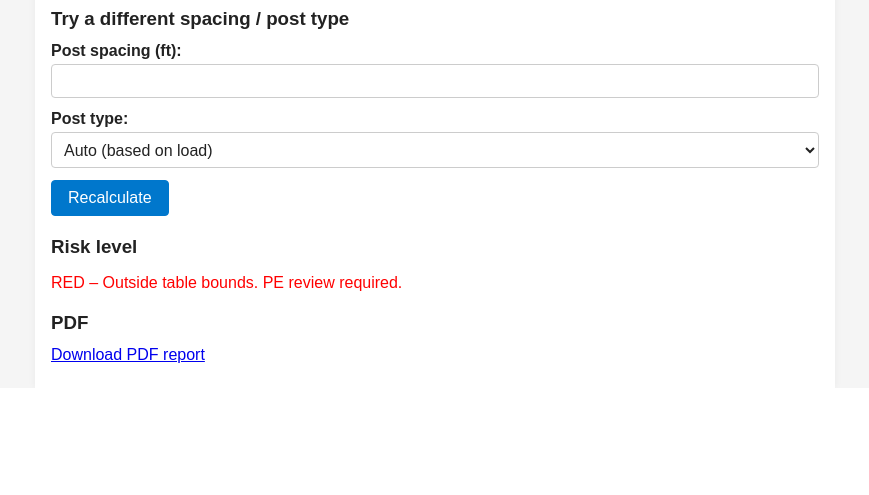
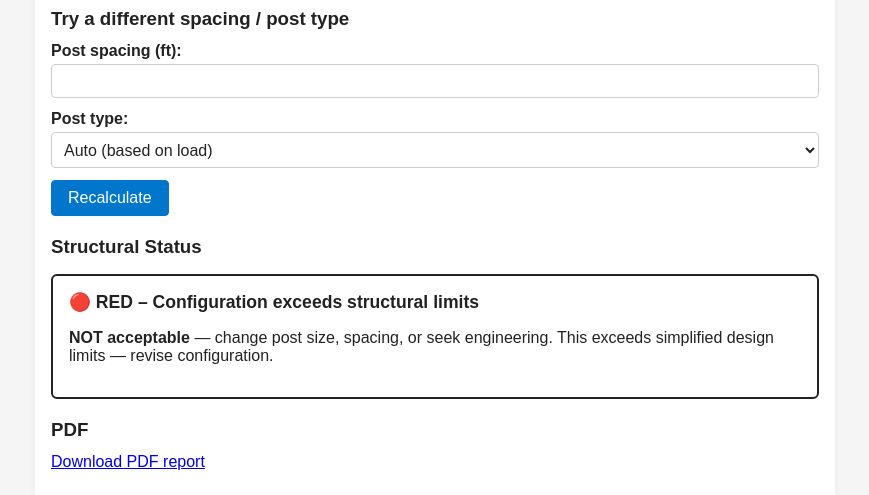
Before and after one commit to Fence-Wizard/HFC_WLC, a FastAPI app: template app/templates/review.html in a window 1280 px wide. Shown: the part 507-1002 px from the top of the page, without its empty margins (205-1074 px from the left). Before the commit the page ends 895 px from the top, so only its background shows below. Run offline with FastAPI, Linux system fonts and the light colour scheme; the template is opened without the code that fills it, so the values that code supplies are empty.

Commit message:
Enhance risk classification and reporting features
- Updated `classify_risk` function to return detailed risk status and reasons based on spacing and moment ratios.
- Modified `calculate` calls in `review` and `download` endpoints to include risk details.
- Improved PDF generation in `draw_pdf` to include structural status and detailed reasons for risk levels.
- Updated `review.html` to display risk status with enhanced styling and detailed explanations.
- Added CSS styles for status banners to visually represent risk levels.

```diff
--- a/app/main.py
+++ b/app/main.py
@@ -11,7 +11,7 @@
 from fastapi.staticfiles import StaticFiles
 from fastapi.templating import Jinja2Templates
 
-from windcalc import EstimateInput, calculate
+from windcalc import EstimateInput, EstimateOutput, calculate
 from windcalc.report import draw_pdf
 
 BASE_DIR = Path(__file__).resolve().parent
@@ -116,12 +116,12 @@
         post_size=post_size or None,
     )
     out = calculate(inp)
-    risk = classify_risk(out)
+    risk, risk_details = classify_risk(out, data)
 
     return templates.TemplateResponse(
         request,
         "review.html",
-        {"data": data, "result": out, "risk": risk},
+        {"data": data, "result": out, "risk": risk, "risk_details": risk_details},
     )
 
 
@@ -135,6 +135,7 @@
     post_spacing_ft: float,
     soil_type: str = "default",
     job_name: str = "Job",
+    post_size: str = "",
 ):
     inp = EstimateInput(
         wind_speed_mph=wind_speed_mph,
@@ -142,6 +143,7 @@
         post_spacing_ft=post_spacing_ft,
         exposure=exposure,
         soil_type=soil_type or None,
+        post_size=post_size or None,
     )
     out = calculate(inp)
 
@@ -150,7 +152,13 @@
     filename = f"{safe_job}_{ts}.pdf"
     pdf_path = REPORT_DIR / filename
 
-    draw_pdf(pdf_path, inp, out)
+    # Calculate risk for PDF
+    risk, risk_details = classify_risk(out, {
+        "post_spacing_ft": post_spacing_ft,
+        "post_size": post_size or "",
+    })
+
+    draw_pdf(pdf_path, inp, out, risk_status=risk, risk_details=risk_details)
 
     return FileResponse(
         path=pdf_path,
@@ -164,13 +172,96 @@
     return {"status": "ok"}
 
 
-def classify_risk(out: Any) -> str:
-    if getattr(out, "warnings", None):
-        lowered = " ".join(w.lower() for w in out.warnings)
-        if "outside table" in lowered or "pe review" in lowered:
-            return "RED"
-        return "YELLOW"
-    return "GREEN"
+def classify_risk(
+    out: EstimateOutput,
+    data: dict[str, Any],
+) -> tuple[str, dict[str, Any]]:
+    """
+    Classify risk status (GREEN/YELLOW/RED) based on spacing and moment checks.
+
+    Returns:
+        (status, details) where details contains ratios and reasons
+    """
+    details: dict[str, Any] = {
+        "spacing_ratio": None,
+        "moment_ratio": None,
+        "reasons": [],
+    }
+
+    # Calculate spacing ratio
+    spacing_ratio = None
+    if out.max_spacing_ft and out.max_spacing_ft > 0:
+        spacing_ratio = data.get("post_spacing_ft", 0) / out.max_spacing_ft
+        details["spacing_ratio"] = spacing_ratio
+        details["max_spacing_ft"] = out.max_spacing_ft
+
+    # Calculate moment ratio
+    moment_ratio = None
+    if out.M_allow_ft_lb and out.M_allow_ft_lb > 0 and out.M_demand_ft_lb is not None:
+        moment_ratio = out.M_demand_ft_lb / out.M_allow_ft_lb
+        details["moment_ratio"] = moment_ratio
+        details["M_demand_ft_lb"] = out.M_demand_ft_lb
+        details["M_allow_ft_lb"] = out.M_allow_ft_lb
+
+    # Determine status based on ratios
+    status = "GREEN"
+
+    # Check for RED conditions first (any one triggers RED)
+    if spacing_ratio is not None and spacing_ratio > 1.15:
+        status = "RED"
+        details["reasons"].append(
+            f"Spacing at {spacing_ratio*100:.0f}% of limit ({data.get('post_spacing_ft', 0):.2f} ft vs {out.max_spacing_ft:.2f} ft max)"
+        )
+    elif moment_ratio is not None and moment_ratio > 1.0:
+        status = "RED"
+        details["reasons"].append(
+            f"Moment exceeds allowable by {(moment_ratio-1.0)*100:.0f}% ({out.M_demand_ft_lb:.1f} ft·lb vs {out.M_allow_ft_lb:.1f} ft·lb allowable)"
+        )
+
+    # Check for YELLOW conditions (only if not already RED)
+    if status != "RED":
+        if spacing_ratio is not None and 1.0 < spacing_ratio <= 1.15:
+            status = "YELLOW"
+            details["reasons"].append(
+                f"Spacing at {spacing_ratio*100:.0f}% of limit ({data.get('post_spacing_ft', 0):.2f} ft vs {out.max_spacing_ft:.2f} ft max)"
+            )
+        elif moment_ratio is not None and 0.85 <= moment_ratio < 1.0:
+            status = "YELLOW"
+            details["reasons"].append(
+                f"Moment at {moment_ratio*100:.0f}% of allowable ({out.M_demand_ft_lb:.1f} ft·lb vs {out.M_allow_ft_lb:.1f} ft·lb allowable)"
+            )
+
+    # Check for warnings that might elevate status
+    if out.warnings:
+        warning_text = " ".join(w.lower() for w in out.warnings)
+        if "exceeds" in warning_text or "outside" in warning_text or "pe review" in warning_text:
+            if status == "GREEN":
+                status = "YELLOW"
+            elif status == "YELLOW":
+                status = "RED"
+
+    # If no specific ratios available but we have warnings, use warning-based logic
+    if spacing_ratio is None and moment_ratio is None:
+        if out.warnings:
+            lowered = " ".join(w.lower() for w in out.warnings)
+            if "exceeds" in lowered or "outside" in lowered or "pe review" in lowered:
+                status = "RED"
+                details["reasons"].append("Configuration exceeds simplified design limits")
+            else:
+                status = "YELLOW"
+                details["reasons"].append("Review warnings carefully")
+        else:
+            status = "GREEN"
+            details["reasons"].append("Configuration is within recommended limits")
+
+    # Final GREEN confirmation
+    if status == "GREEN":
+        if spacing_ratio is not None and spacing_ratio <= 1.0 and (moment_ratio is None or moment_ratio < 0.85):
+            details["reasons"].append("Configuration is within recommended limits")
+        elif spacing_ratio is None and moment_ratio is None:
+            details["reasons"].append("Configuration is within recommended limits")
+
+    return status, details
 
 
 if __name__ == "__main__":
--- a/app/static/style.css
+++ b/app/static/style.css
@@ -167,3 +167,58 @@
     text-align: center;
   }
 }
+
+/* Status banner styles */
+.status-banner {
+  border: 2px solid;
+  border-radius: 6px;
+  padding: 1rem;
+  margin: 1rem 0;
+}
+
+.status-banner.status-green {
+  border-color: #28a745;
+  background-color: #d4edda;
+  color: #155724;
+}
+
+.status-banner.status-yellow {
+  border-color: #ffc107;
+  background-color: #fff3cd;
+  color: #856404;
+}
+
+.status-banner.status-red {
+  border-color: #dc3545;
+  background-color: #f8d7da;
+  color: #721c24;
+}
+
+.status-header {
+  font-size: 1.1rem;
+  margin-bottom: 0.5rem;
+}
+
+.status-details {
+  margin-top: 1rem;
+  padding: 0.75rem;
+  background-color: #f8f9fa;
+  border-radius: 4px;
+  border-left: 4px solid #6c757d;
+}
+
+.status-details h4 {
+  margin-top: 0;
+  margin-bottom: 0.5rem;
+  font-size: 0.95rem;
+}
+
+.status-details ul {
+  margin: 0.5rem 0;
+  padding-left: 1.5rem;
+}
+
+.status-details p {
+  margin: 0.5rem 0;
+  font-size: 0.9rem;
+}
--- a/app/templates/review.html
+++ b/app/templates/review.html
@@ -131,13 +131,50 @@
   <button type="submit">Recalculate</button>
 </form>
 
-<h3>Risk level</h3>
-{% if risk == "GREEN" %}
-<p style="color: green;">GREEN – Within table-based recommendations.</p>
-{% elif risk == "YELLOW" %}
-<p style="color: orange;">YELLOW – Review warnings carefully.</p>
-{% else %}
-<p style="color: red;">RED – Outside table bounds. PE review required.</p>
+<h3>Structural Status</h3>
+
+<div class="status-banner status-{{ risk.lower() }}">
+  {% if risk == "GREEN" %}
+    <div class="status-header">
+      <strong>🟢 GREEN – Configuration is within recommended limits</strong>
+    </div>
+    <p>Meets preliminary structural criteria. PM can quote using this configuration.</p>
+  {% elif risk == "YELLOW" %}
+    <div class="status-header">
+      <strong>🟡 YELLOW – Configuration is close to a structural limit</strong>
+    </div>
+    <p>Adjust spacing or post size. For bid purposes, consider flagging for engineer review if client requires compliance with ASCE interpretations.</p>
+  {% else %}
+    <div class="status-header">
+      <strong>🔴 RED – Configuration exceeds structural limits</strong>
+    </div>
+    <p><strong>NOT acceptable</strong> — change post size, spacing, or seek engineering. This exceeds simplified design limits — revise configuration.</p>
+  {% endif %}
+</div>
+
+{% if risk_details.reasons %}
+<div class="status-details">
+  <h4>Status Details:</h4>
+  <ul>
+    {% for reason in risk_details.reasons %}
+    <li>{{ reason }}</li>
+    {% endfor %}
+  </ul>
+
+  {% if risk_details.spacing_ratio is not None %}
+  <p>
+    <strong>Spacing ratio:</strong> {{ "%.1f"|format(risk_details.spacing_ratio * 100) }}%
+    ({{ "%.2f"|format(data.post_spacing_ft) }} ft / {{ "%.2f"|format(risk_details.max_spacing_ft) }} ft max)
+  </p>
+  {% endif %}
+
+  {% if risk_details.moment_ratio is not None %}
+  <p>
+    <strong>Moment ratio:</strong> {{ "%.1f"|format(risk_details.moment_ratio * 100) }}%
+    ({{ "%.1f"|format(risk_details.M_demand_ft_lb) }} ft·lb / {{ "%.1f"|format(risk_details.M_allow_ft_lb) }} ft·lb allowable)
+  </p>
+  {% endif %}
+</div>
 {% endif %}
 
 {% if result.warnings %}
--- a/windcalc/report.py
+++ b/windcalc/report.py
@@ -22,7 +22,12 @@
 
 
 def draw_pdf(
-    output_path: Path, input_data: EstimateInput | None, result: EstimateOutput | None, extra: dict[str, Any] | None = None
+    output_path: Path,
+    input_data: EstimateInput | None,
+    result: EstimateOutput | None,
+    extra: dict[str, Any] | None = None,
+    risk_status: str | None = None,
+    risk_details: dict[str, Any] | None = None,
 ) -> None:
     """Generate a PDF report for wind load calculation results."""
 
@@ -39,6 +44,9 @@
 
     if result:
         story.extend(_result_section(result, styles))
+
+    if risk_status and risk_details:
+        story.extend(_status_section(risk_status, risk_details, styles))
 
     if extra:
         story.extend(_legacy_section(extra, styles))
@@ -163,4 +171,90 @@
     return story
 
 
+def _status_section(
+    risk_status: str,
+    risk_details: dict[str, Any],
+    styles: dict[str, ParagraphStyle],
+):
+    """Add structural status section to PDF."""
+    story = []
+    story.append(Paragraph("<b>Structural Status</b>", styles["Heading2"]))
+
+    # Status banner
+    if risk_status == "GREEN":
+        status_text = "🟢 GREEN – Configuration is within recommended limits"
+        status_footer = "Meets preliminary structural criteria (Green Zone)."
+        bg_color = colors.lightgreen
+        text_color = colors.darkgreen
+    elif risk_status == "YELLOW":
+        status_text = "🟡 YELLOW – Configuration is close to a structural limit"
+        status_footer = "Near-limit preliminary result — review recommended."
+        bg_color = colors.yellow
+        text_color = colors.darkorange
+    else:  # RED
+        status_text = "🔴 RED – Configuration exceeds structural limits"
+        status_footer = "NOT acceptable — change post size, spacing, or seek engineering."
+        bg_color = colors.pink
+        text_color = colors.darkred
+
+    # Status header
+    status_style = ParagraphStyle(
+        "StatusHeader",
+        parent=styles["Normal"],
+        fontSize=12,
+        textColor=text_color,
+        backColor=bg_color,
+        borderPadding=10,
+        borderWidth=2,
+        borderColor=text_color,
+    )
+    story.append(Paragraph(status_text, status_style))
+    story.append(Spacer(1, 0.15 * inch))
+
+    # Status details
+    if risk_details.get("reasons"):
+        story.append(Paragraph("<b>Status Details:</b>", styles["Heading3"]))
+        for reason in risk_details["reasons"]:
+            story.append(Paragraph(f"• {reason}", styles["Normal"]))
+        story.append(Spacer(1, 0.1 * inch))
+
+    # Ratios table
+    ratio_rows = []
+    if risk_details.get("spacing_ratio") is not None:
+        ratio_rows.append([
+            "Spacing Ratio",
+            f"{risk_details['spacing_ratio']*100:.1f}%",
+        ])
+    if risk_details.get("moment_ratio") is not None:
+        ratio_rows.append([
+            "Moment Ratio",
+            f"{risk_details['moment_ratio']*100:.1f}%",
+        ])
+
+    if ratio_rows:
+        ratio_table = Table(ratio_rows)
+        ratio_table.setStyle(
+            TableStyle([
+                ("BACKGROUND", (0, 0), (-1, -1), colors.lightgrey),
+                ("GRID", (0, 0), (-1, -1), 0.5, colors.black),
+                ("FONTNAME", (0, 0), (-1, -1), "Helvetica"),
+            ])
+        )
+        story.append(ratio_table)
+        story.append(Spacer(1, 0.1 * inch))
+
+    # Footer message
+    footer_style = ParagraphStyle(
+        "StatusFooter",
+        parent=styles["Normal"],
+        fontSize=10,
+        textColor=text_color,
+        fontStyle="italic",
+    )
+    story.append(Paragraph(status_footer, footer_style))
+    story.append(Spacer(1, 0.2 * inch))
+
+    return story
+
+
 __all__ = ["draw_pdf", "generate_pdf_report"]
```
